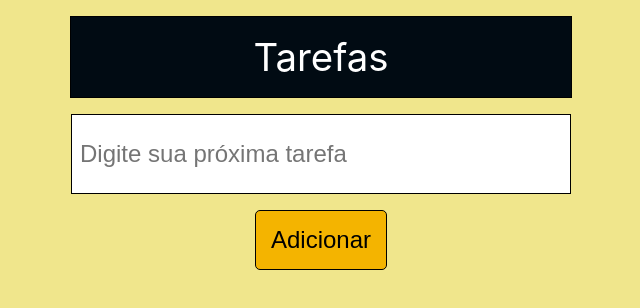
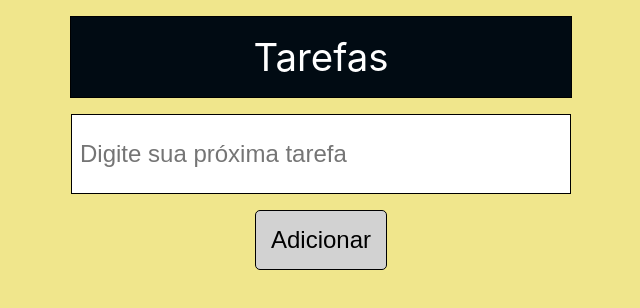
Before and after one commit to rhamonreisguedes/todo-list-react, a React (Create React App) app: page / in a window 1280 px wide. Shown: the top 308 px of the page, without its empty margins (319-959 px from the left). Built offline with nearby package versions, Linux system fonts and the light colour scheme.

Commit message:
creating delete function

```diff
--- a/src/components/Form.jsx
+++ b/src/components/Form.jsx
@@ -3,15 +3,19 @@ import Item from "./Item";
 import { useState } from "react";
 
 const Form = () => {
-  const [todo, setTodo] = useState(null);
+  const [text, setText] = useState(null);
   const [list, setList] = useState([]);
   const [id, setId] = useState(0);
 
-
-  const handleList = () => {
+  const addTodo = (text) => {
+    const todo = { text: text, id: id };
     setList([...list, todo]);
     setId(id + 1);
-    console.log(list)
+  };
+
+  const deleteTodo = (id) => {
+    const filteredList = list.filter((item) => item.id !== id);
+    setList(filteredList);
   };
 
   const handleSubmit = (e) => {
@@ -21,18 +25,20 @@ const Form = () => {
   return (
     <div>
       <form onSubmit={handleSubmit}>
-        {list.map((todo, key) => (
-          <Item key={key} todo={todo} id={id} />
+        {list.map((todo) => (
+          <div id={todo.id}>
+            <Item todo={todo} deleteTodo={deleteTodo} />
+          </div>
         ))}
         <input
           className="form"
           type="text"
           name="item"
-          onChange={(e) => (setTodo(e.target.value))}
+          onChange={(e) => setText(e.target.value)}
           placeholder="Digite sua próxima tarefa"
           maxLength={35}
         />
-        {todo === "" && (
+        {text === null && (
           <input
             type="submit"
             value="Adicionar"
@@ -40,12 +46,12 @@ const Form = () => {
             disabled
           />
         )}
-        {todo !== "" && (
+        {text !== null && (
           <input
             type="submit"
             value="Adicionar"
             className="btn-add"
-            onClick={handleList}
+            onClick={() => addTodo(text)}
           />
         )}
       </form>
--- a/src/components/Item.jsx
+++ b/src/components/Item.jsx
@@ -1,29 +1,26 @@
 import "./Item.css";
 import { useState } from "react";
 
-const Item = ({ todo, id }) => {
+const Item = ({ todo, deleteTodo }) => {
   const [checked, setChecked] = useState(false);
-  const [delItem, setDelItem] = useState(false);
 
-
-  const todoDone = (e) => {
+  const todoDone = () => {
     if(checked){
       setChecked(false)
     }else{
       setChecked(true)
     }
-    console.log(e.target.id);
   };
 
   return (
-    <div className={checked ? 'item-checked' : 'item'} id={id}>
+    <div className={checked ? 'item-checked' : 'item'}>
       <input type="checkbox" className='btn-completed' onClick={todoDone} />
-      <div className={checked ? 'todo-checked' : 'todo'}>{todo}</div>
+      <div className={checked ? 'todo-checked' : 'todo'}>{todo.text}</div>
       <input
         type="submit"
         className="btn-exclude"
         value="x"
-        onClick={() => console.log("clicou")}
+        onClick={() => deleteTodo(todo.id)}
       />
     </div>
   );
```
